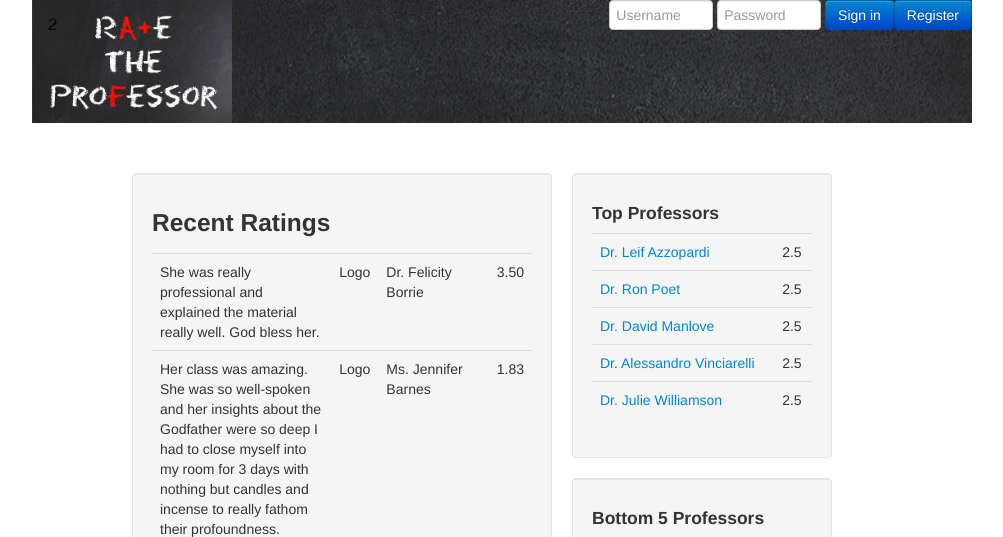
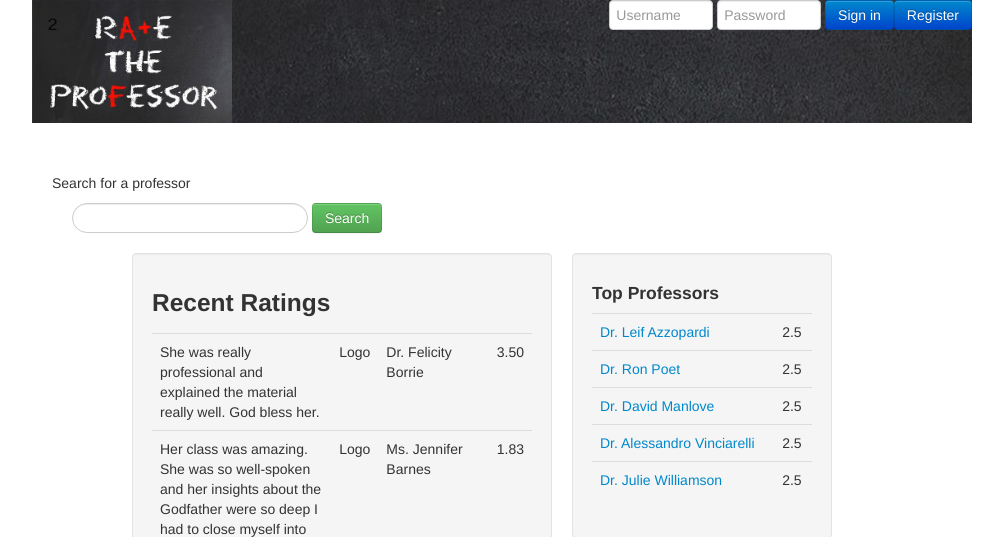
Before and after one commit to spc16670/rate_the_professor, a Django app: page / in a window 1280 px wide. Shown: the top 537 px of the page, without its empty margins (138-1141 px from the left). Run offline with Django 3.2, Linux system fonts and the light colour scheme; data comes from the database, SQL or seed files in the repository; both versions use the stored data as it was after the commit; parts of the project's set-up code (start-up, migrations or seed data) failed here and were passed over.

Commit message:
search functionality added

```diff
--- a/rate_the_professor_project/rate_the_professor/urls.py
+++ b/rate_the_professor_project/rate_the_professor/urls.py
@@ -6,4 +6,5 @@ urlpatterns = patterns('',url(r'^$', views.index, name='index')
     ,url(r'^register/$', views.register, name='register')
     ,url(r'^login/$', views.user_login, name='login')
     ,url(r'^logout/$', views.user_logout, name='logout')
+    ,url(r'^suggest_professor/$', views.suggest_professor, name='suggest_professor'),
     )
--- a/rate_the_professor_project/rate_the_professor/views.py
+++ b/rate_the_professor_project/rate_the_professor/views.py
@@ -147,6 +147,31 @@ def user_login(request):
         return render_to_response('rate_the_professor/login.html', {}, context)
 
 
+def get_professors_list(max_results=0, starts_with=''):
+        prof_list = []
+        if starts_with:
+                prof_list = Professor.objects.filter(last_name__istartswith=starts_with)
+        else:
+                prof_list = Professor.objects.all()
+
+        if max_results > 0:
+                if len(prof_list) > max_results:
+                        prof_list = prof_list[:max_results]
+
+        return prof_list
+
+
+def suggest_professor(request):
+        context = RequestContext(request)
+        prof_list = []
+        starts_with = ''
+        if request.method == 'GET':
+                starts_with = request.GET['suggestion']
+
+        prof_list = get_professors_list(8, starts_with)
+
+        return render_to_response('rate_the_professor/professor_suggestions.html', {'prof_list': prof_list }, context)
+
  # Use the login_required() decorator to ensure only those logged in can access the view.
 @login_required
 def user_logout(request):
--- a/rate_the_professor_project/templates/rate_the_professor/base.html
+++ b/rate_the_professor_project/templates/rate_the_professor/base.html
@@ -83,6 +83,18 @@
 			{% endif %}
 		</div>
 
+        <div class="container-fluid">
+            <p>Search for a professor</p>
+            <form class="span8 form-search" id="search_form" method="post" action="/rango/category/{{ category_name_url }}/">
+                 {% csrf_token %}
+                <input type="text" class="input-long search-query"  name="query" value="{{ category_name }}" id="query" />
+                <button type="submit" class="btn btn-success" name="submit" value="Search">Search</button>
+             </form>
+        </div>
+
+        <div id="suggested_professors">
+
+        </div>
 		<!-- CONTENT OF PAGE -->
         <div>
             {% block body_block %}{% endblock %}
@@ -105,6 +117,7 @@
         //$("#id_password").attr('placeholder', 'Password');
     });
 	</script>
+
    <script type="text/javascript">
     var frm = $('#login_form');
     frm.submit(function () {
@@ -113,7 +126,6 @@
             url: "/rate_the_professor/login/",
             data: frm.serialize(),
             success: function (data) {
-                alert(data);
                 window.location = data;
             },
             error: function(data) {
@@ -122,6 +134,19 @@
         });
         return false;
     });
+
+
+    $('#search_form').keyup(function(){
+        var query;
+        query = $('#query').val();
+        if (query !== "") {
+        $.get('/rate_the_professor/suggest_professor/', {suggestion: query}, function(data){
+            $('#suggested_professors').html(data);
+        });
+        } else {
+            $('#suggested_professors').html("");
+        }
+});
 </script>
 </body>
 </html>
```
Also changed, not shown: rate_the_professor_project/templates/rate_the_professor/professor_suggestions.html (added, +8 -0 lines), rate_the_professor_project/rtp.db.
